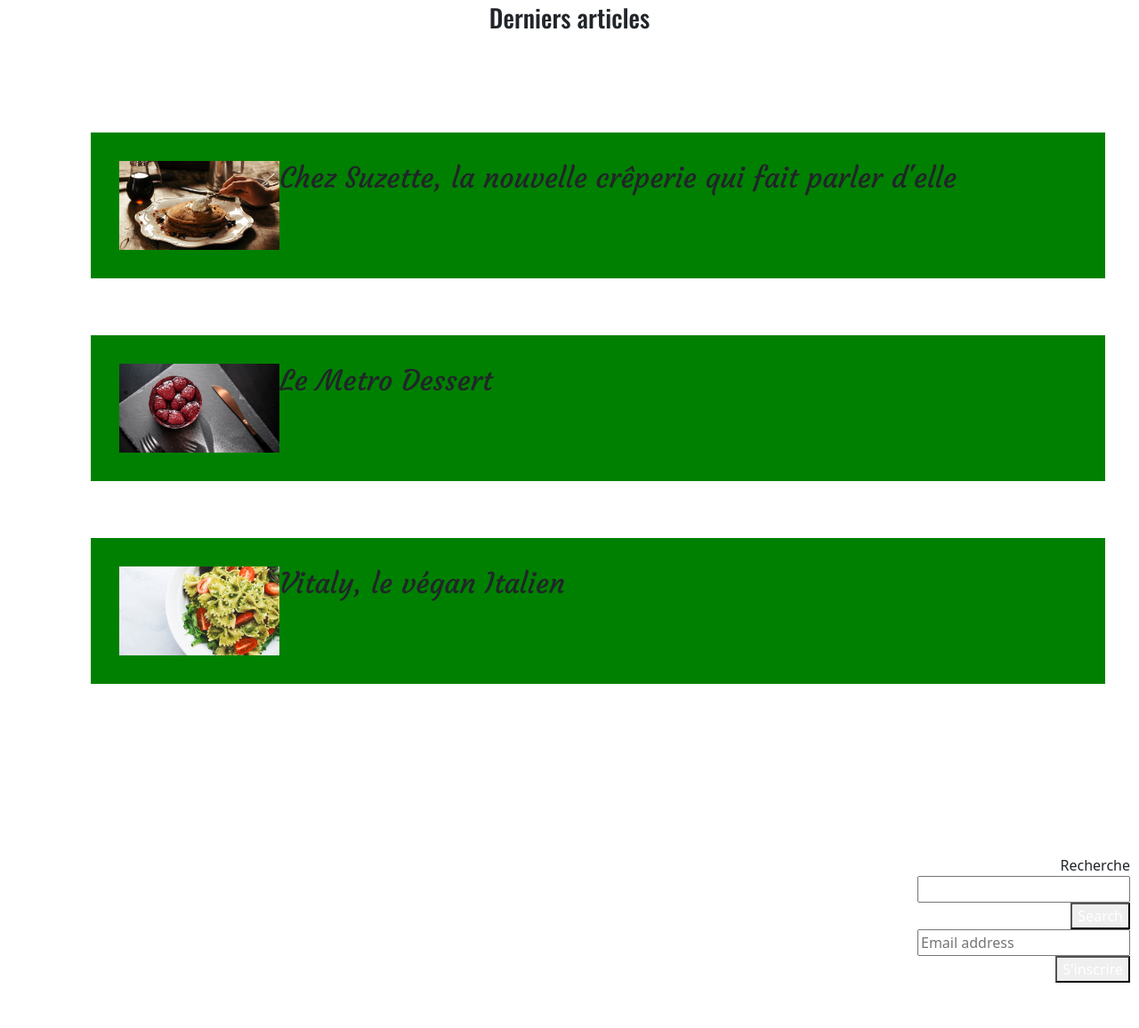
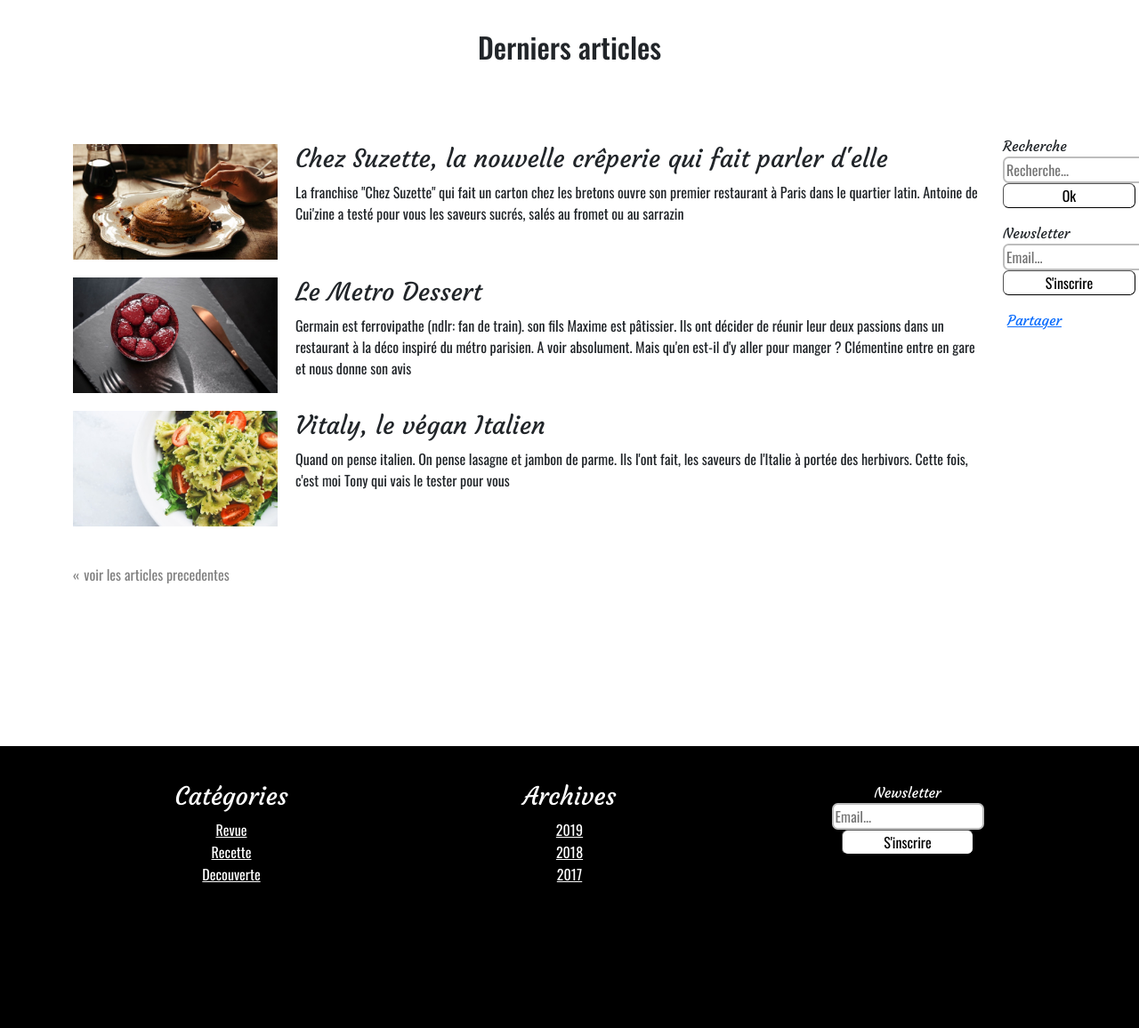
Before and after one commit to Djibril-Samassa/projet_cuisine, a plain HTML site: page index.html in a window 1280 px wide. Shown: the part 538-1694 px from the top of the page at 89% size. Before the commit the page ends 1653 px from the top, so only its background shows below. Drawn offline with Linux system fonts and the light colour scheme.

Commit message:
footer commit

```diff
--- a/css/homepage.css
+++ b/css/homepage.css
@@ -59,37 +59,122 @@
 
 /*-----MAIN-----*/
 main{
-    padding:10px;
+    padding:5px;
 }
 
-main>h3{
+main>h2{
     font-family:"Oswald";
-    margin:5vh 0 5vh 0;
+    margin:8vh 0 5vh 0;
     text-align:center;
 }
 
+.general{
+    margin:0px;
+}
 
 #da{
     display:flex;
-    background-color: green;
-    margin:2em;
-    padding:2em;
+    margin:10px auto;
 }
 
-.col img{
-    width:180px;
-    height:100px;
+.resto-image{
+    width:230px;
+    height:130px;
 }
 
-.article>h2{
+.article{
+    text-align:left;
+    margin:0px 0px 0px 20px;
+}
+
+.article>h3{
     font-family:"courgette";
+}
+
+.article>p{
+    font-family:"oswald"
 }
 
 aside{
     text-align:end;
+    padding-top:10rem;
 
 }
 button{
+    color:black;
+    background-color:white;
+    border-radius:0.41rem;
+    width: 9.3rem;
+    border-width:0.1rem;
+    font-style:bolder;
+    font-family: "oswald";
+}
+
+#cont22{
+    padding:0;
+}
+
+.retour{
+    display: flex;
+    align-items: center;
+    font-family:"oswald";
+    margin-top:1em;
+    color:grey;
+    text-align: left;
+}
+
+.retour p{
+    margin-left:5px;
+}
+
+.formulaire{
+    background-color: purple;
+}
+
+form div {
+    margin-bottom:1rem;
+}
+label{
+    font-family:"courgette";
+}
+input{
+    font-family: "oswald";
+    border-color:rgb(189, 189, 189);
+    border-radius:0.41rem;
+    border-style: solid;
+}
+.share{
+    font-family:"courgette";
+}
+
+footer{
+    background-color:black;
     color:white;
-    border-radius:1%;
 }
+
+#last{
+    padding:0;
+}
+
+#menufooter h3{
+    padding:0;
+    font-family: "courgette";
+}
+
+#sousmenufooter a{
+    color:white;
+    text-align:left;
+    font-family: "oswald";
+}
+
+footer h5{
+    font-family: "courgette";
+}
+
+
+.col label{
+    text-align:left;
+}
+input button{
+    display:flex;
+}
--- a/index.html
+++ b/index.html
@@ -44,54 +44,135 @@
     </header>
 
     <main>
-        <h3>Derniers articles</h3>
-        <div class="container">
-            <div class="row flex-column">
+
+        <h2>Derniers articles</h2>
+        <div class="container" id="general">
+
+            <div class="row">
+                <div class="col-11">
+                    <div class="container" id="cont22">
+                        <div class="row flex-column" id="article-container">
 
                             <div class="col" id="da">
-                    <img src="/img/articles/suzette/suzette-small.jpg"/>
+                                <img class="resto-image" src="/img/articles/suzette/suzette-small.jpg"/>
                                 <div class="article">
-                        <h2>Chez Suzette, la nouvelle crêperie qui fait parler d'elle</h2>
+                                    <h3>Chez Suzette, la nouvelle crêperie qui fait parler d'elle</h3>
+                                    <p>La franchise "Chez Suzette" qui fait un carton chez les bretons ouvre son premier restaurant à Paris dans le quartier latin. Antoine de Cui'zine a testé pour vous les saveurs sucrés, salés au fromet ou au sarrazin</p>
                                 </div>
                             </div>
 
                             <div class="col" id="da">
-                    <img src="/img/articles/metro/metro-small.jpg"/>
+                                <img class="resto-image" src="/img/articles/metro/metro-small.jpg"/>
                                 <div class="article">
-                        <h2>Le Metro Dessert</h2>
+                                    <h3>Le Metro Dessert</h3>
+                                    <p>Germain est ferrovipathe (ndlr: fan de train). son fils Maxime est pâtissier. Ils ont décider de réunir leur deux passions dans un restaurant à la déco inspiré du métro parisien. A voir absolument. Mais qu'en est-il d'y aller pour manger ? Clémentine entre en gare et nous donne son avis</p>
                                 </div>
                             </div>
 
                             <div class="col" id="da">
-                    <img src="/img/articles/vitaly/vitaly-small.jpg"/>
+                                <img class="resto-image" src="/img/articles/vitaly/vitaly-small.jpg"/>
                                 <div class="article">
-                        <h2>Vitaly, le végan Italien</h2>
+                                    <h3>Vitaly, le végan Italien</h3>
+                                    <p>Quand on pense italien. On pense lasagne et jambon de parme. Ils l'ont fait, les saveurs de l'Italie à portée des herbivors. Cette fois, c'est moi Tony qui vais le tester pour vous</p>
+                                </div>
+                            </div>
+
+                            <div class="retour">
+                                <span aria-hidden="true">&laquo;</span>
+                                <p class="retour"> voir les articles precedentes</p>
+                            </div>
+
+
+                        </div>
+                    </div>
+                </div>
+
+
+                <div class="col-1" id="formulaire">
+                    <form action="/my-handling-form-page" method="post">
+                        <div>
+                            <label for="site-search">Recherche</label>
+                            <br>
+                            <input type="search" id="site-search" name="q" placeholder="Recherche..."
+                            aria-label="Search through site content"><br>
+                            <button>Ok</button>
+                        </div>
+                        <div>
+                            <label for="site-search">Newsletter</label>
+                            <br>
+                            <input type="text" placeholder="Email..." name="mail" required>
+                            <br>
+                            <button type="submit">S'inscrire</button>
+                        </div>
+                        <div>
+                            <a class="share">Partager</a>
+
+                        </div>
+                    </form>
+                </div>
+            </div>
+        </div>
+
+    </main>
+
+    <footer>
+
+        <div class="container">
+            <div class="row">
+
+                <div class="col">
+                    <div class="" id="menufooter">
+                        <h3>Catégories</h3>
+                        <div class="container categorie" id="last">
+                            <div class="row flex-column" id="sousmenufooter">
+                                <div class="col">
+                                    <a href="">Revue</a>
+                                </div>
+                                <div class="col">
+                                    <a href="">Recette</a>
+                                </div>
+                                <div class="col">
+                                    <a href="">Decouverte</a>
+                                </div>
+                            </div>
+                        </div>
+                    </div>
+
+                </div>
+
+                <div class="col">
+                    <div class="archives" id="menufooter">
+                        <h3>Archives</h3>
+                        <div class="container" id="last">
+                        <div class="row flex-column" id="sousmenufooter">
+                            <div class="col">
+                                <a href="">2019</a>
+                            </div>
+                            <div class="col">
+                                <a href="">2018</a>
+                            </div>
+                            <div class="col">
+                                <a href="">2017</a>
+                            </div>
+                        </div>
+                    </div>
+                    </div>
+
+                </div>
+
+
+
+                <div class="col" id="foot-form">
+                        <label for="site-search">Newsletter</label>
+                        <br>
+                        <input type="text" placeholder="Email..." name="mail" required>
+                        <br>
+                        <button type="submit">S'inscrire</button>
                     </div>
                 </div>
 
             </div>
         </div>
-        <aside>
-            <form action="/my-handling-form-page" method="post">
-                <div>
-                    <label for="site-search">Recherche</label>
-                    <br>
-                    <input type="search" id="site-search" name="q" placceholder="Recheche..."
-                      aria-label="Search through site content"><br>
-                    <button>Search</button>
-                </div>
-                <div></div>
-                    <input type="text" placeholder="Email address" name="mail" required>
-                    <br>
-                    <button type="submit">S'inscrire</button>
-            </form>
-
-
-        <aside></aside>
-    </main>
-
-    <footer>
-
     </footer>
 
     <script src="bootstrap/bootstrap.js"></script>
```
Lines whose indentation alone changed are shown as unchanged.
